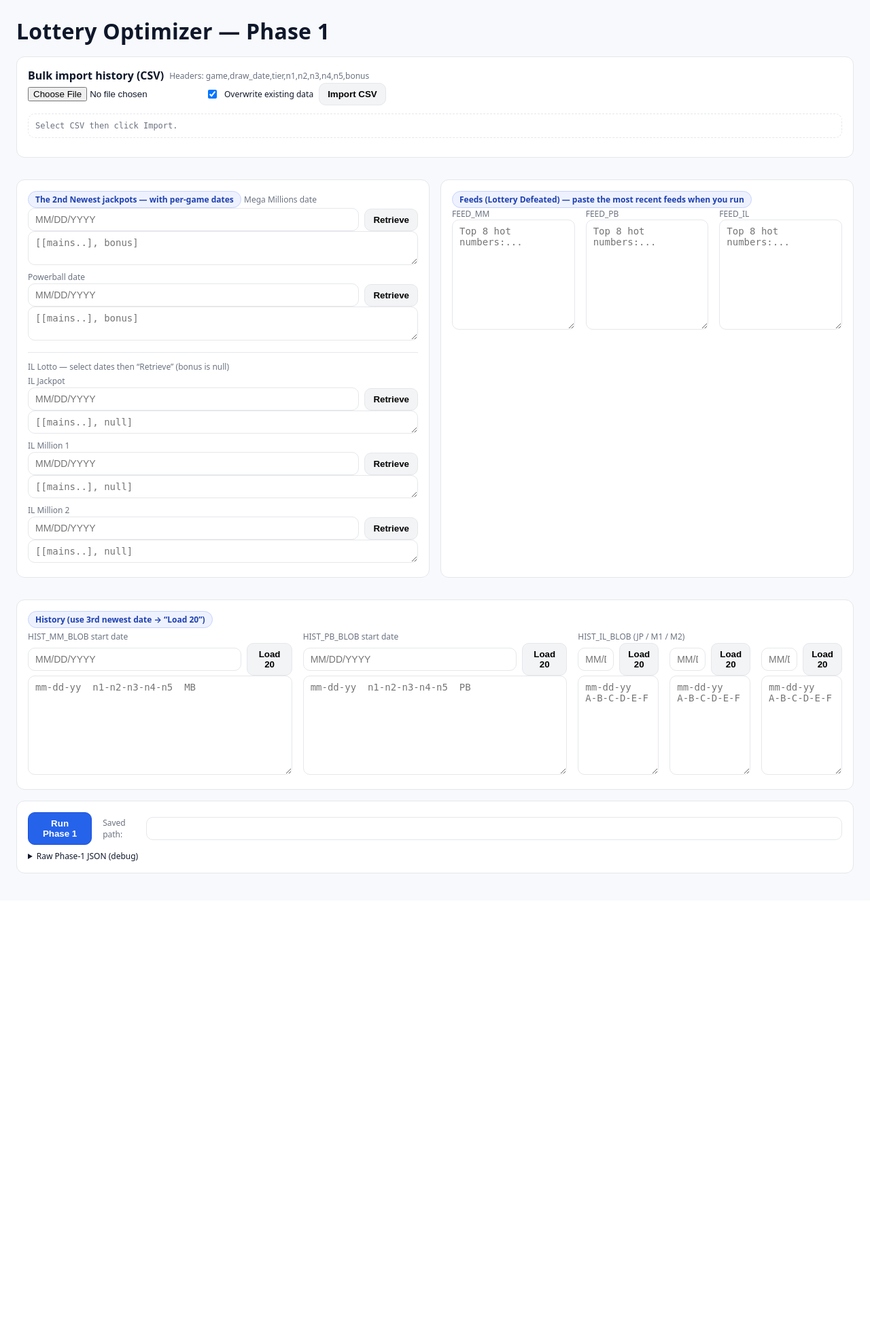
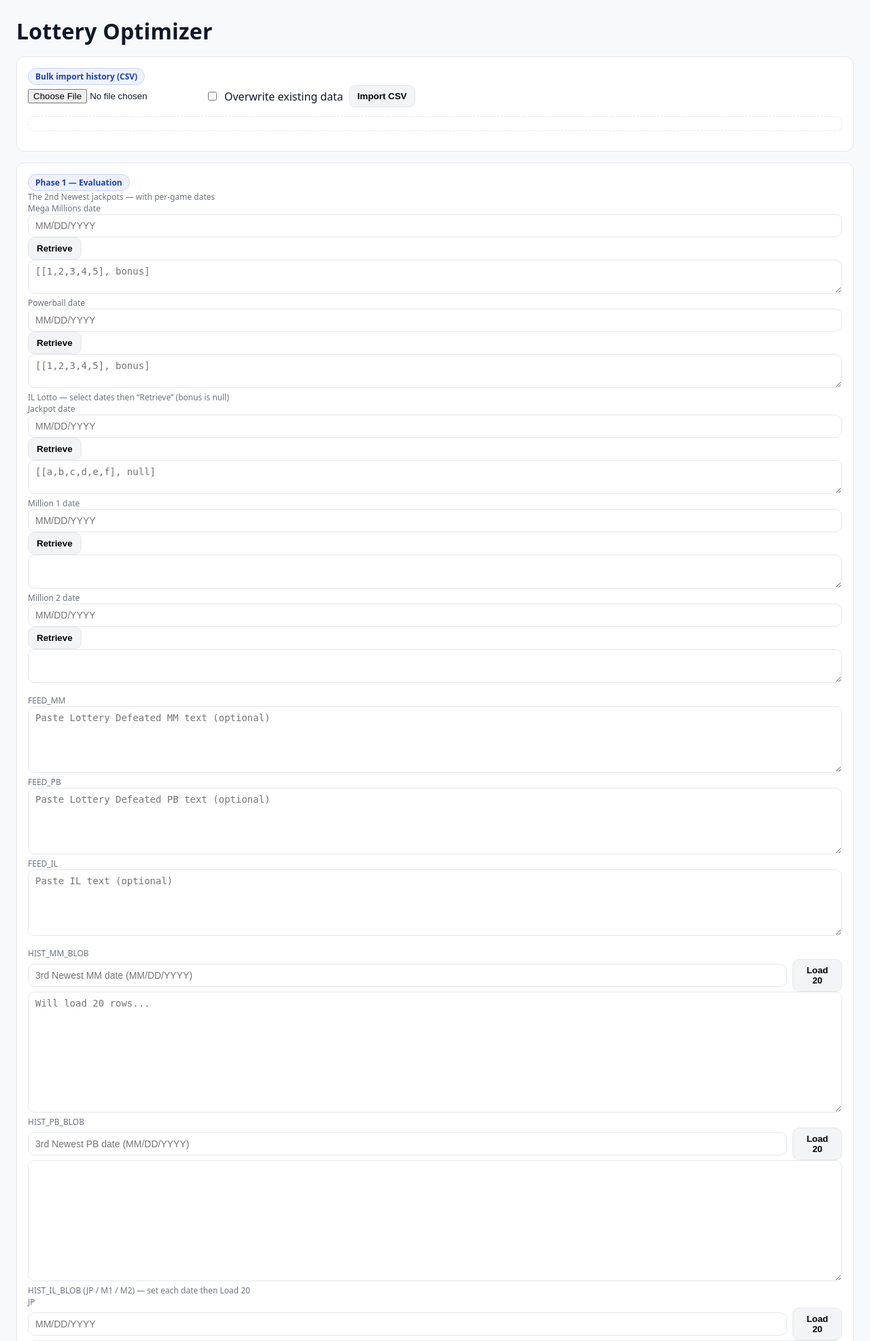
Before and after one commit to lettiehsu/lottery-optimizer, a Flask app: page / in a window 1280 px wide. Shown: the top 1973 px of the page at 68% size. Before the commit the page ends 1285 px from the top, so only its background shows below. Run offline with Flask 3, Linux system fonts and the light colour scheme.

Commit message:
Update index.html

```diff
--- a/templates/index.html
+++ b/templates/index.html
@@ -1,155 +1,200 @@
 <!doctype html>
-<html lang="en">
+<html>
 <head>
   <meta charset="utf-8" />
   <title>Lottery Optimizer</title>
+  <meta name="viewport" content="width=device-width,initial-scale=1" />
   <link rel="stylesheet" href="/static/styles.css" />
 </head>
 <body>
-  <h1>Lottery Optimizer — Phase 1</h1>
+  <h1>Lottery Optimizer</h1>
 
-  <!-- Upload -->
+  <!-- Upload CSV -->
   <div class="card">
+    <div class="pill">Bulk import history (CSV)</div>
     <div class="row">
-      <strong>Bulk import history (CSV)</strong>
-      <label class="tiny muted">Headers: game,draw_date,tier,n1,n2,n3,n4,n5,bonus</label>
-    </div>
-    <div class="row">
-      <input id="csvFile" type="file" />
-      <label class="row tiny"><input id="overwrite" type="checkbox" checked /> Overwrite existing data</label>
+      <input id="csvFile" type="file" accept=".csv" />
+      <label class="row"><input id="overwrite" type="checkbox" /> <span class="small">Overwrite existing data</span></label>
       <button id="btnImport" class="btn">Import CSV</button>
     </div>
-    <pre id="importLog" class="log tiny muted">Select CSV then click Import.</pre>
+    <pre id="importLog" class="log"></pre>
   </div>
 
-  <div class="grid2">
-    <!-- Per-game 2nd newest dates & retrieve -->
+  <!-- PHASE 1 INPUTS -->
   <div class="card">
-      <div class="pill">The 2nd Newest jackpots — with per-game dates</div>
+    <div class="pill">Phase 1 — Evaluation</div>
+    <div class="tiny muted">The 2nd Newest jackpots — with per-game dates</div>
 
-      <label class="tiny muted">Mega Millions date</label>
-      <div class="row">
+    <!-- NJ row selectors -->
+    <div class="grid grid-3">
+      <div>
+        <div class="tiny muted">Mega Millions date</div>
         <input id="mmDate" type="text" placeholder="MM/DD/YYYY" />
         <button id="mmRetrieve" class="btn">Retrieve</button>
+        <textarea id="mmPreview" rows="2" placeholder='[[1,2,3,4,5], bonus]'></textarea>
       </div>
-      <textarea id="mmPreview" rows="2" placeholder="[[mains..], bonus]"></textarea>
-
-      <label class="tiny muted">Powerball date</label>
-      <div class="row">
+      <div>
+        <div class="tiny muted">Powerball date</div>
         <input id="pbDate" type="text" placeholder="MM/DD/YYYY" />
         <button id="pbRetrieve" class="btn">Retrieve</button>
+        <textarea id="pbPreview" rows="2" placeholder='[[1,2,3,4,5], bonus]'></textarea>
       </div>
-      <textarea id="pbPreview" rows="2" placeholder="[[mains..], bonus]"></textarea>
-
-      <div class="line"></div>
+      <div>
         <div class="tiny muted">IL Lotto — select dates then “Retrieve” (bonus is null)</div>
-
-      <label class="tiny muted">IL Jackpot</label>
-      <div class="row">
+        <div class="grid grid-3 tinygap">
+          <div>
+            <div class="tiny muted">Jackpot date</div>
             <input id="ilJPDate" type="text" placeholder="MM/DD/YYYY" />
             <button id="ilJPRetrieve" class="btn">Retrieve</button>
+            <textarea id="ilJPPreview" rows="2" placeholder='[[a,b,c,d,e,f], null]'></textarea>
           </div>
-      <textarea id="ilJPPreview" rows="1" placeholder="[[mains..], null]"></textarea>
-
-      <label class="tiny muted">IL Million 1</label>
-      <div class="row">
+          <div>
+            <div class="tiny muted">Million 1 date</div>
             <input id="ilM1Date" type="text" placeholder="MM/DD/YYYY" />
             <button id="ilM1Retrieve" class="btn">Retrieve</button>
+            <textarea id="ilM1Preview" rows="2"></textarea>
           </div>
-      <textarea id="ilM1Preview" rows="1" placeholder="[[mains..], null]"></textarea>
-
-      <label class="tiny muted">IL Million 2</label>
-      <div class="row">
+          <div>
+            <div class="tiny muted">Million 2 date</div>
             <input id="ilM2Date" type="text" placeholder="MM/DD/YYYY" />
             <button id="ilM2Retrieve" class="btn">Retrieve</button>
-      </div>
-      <textarea id="ilM2Preview" rows="1" placeholder="[[mains..], null]"></textarea>
-    </div>
-
-    <!-- Feeds (paste latest when you run) -->
-    <div class="card">
-      <div class="pill">Feeds (Lottery Defeated) — paste the most recent feeds when you run</div>
-      <div class="grid3">
-        <div>
-          <div class="tiny muted">FEED_MM</div>
-          <textarea id="feedMM" rows="9" placeholder="Top 8 hot numbers:..."></textarea>
-        </div>
-        <div>
-          <div class="tiny muted">FEED_PB</div>
-          <textarea id="feedPB" rows="9" placeholder="Top 8 hot numbers:..."></textarea>
-        </div>
-        <div>
-          <div class="tiny muted">FEED_IL</div>
-          <textarea id="feedIL" rows="9" placeholder="Top 8 hot numbers:..."></textarea>
+            <textarea id="ilM2Preview" rows="2"></textarea>
           </div>
         </div>
       </div>
     </div>
 
-  <!-- History blobs -->
-  <div class="card">
-    <div class="pill">History (use 3rd newest date → “Load 20”)</div>
-    <div class="grid3">
-      <!-- MM -->
+    <!-- FEEDS -->
+    <div class="grid grid-3" style="margin-top:12px;">
       <div>
-        <label class="tiny muted">HIST_MM_BLOB start date</label>
-        <div class="row">
-          <input id="histMMDate" type="text" placeholder="MM/DD/YYYY" />
-          <button id="loadMM" class="btn">Load 20</button>
-        </div>
-        <textarea id="histMM" rows="8" placeholder="mm-dd-yy  n1-n2-n3-n4-n5  MB"></textarea>
-      </div>
-      <!-- PB -->
-      <div>
-        <label class="tiny muted">HIST_PB_BLOB start date</label>
-        <div class="row">
-          <input id="histPBDate" type="text" placeholder="MM/DD/YYYY" />
-          <button id="loadPB" class="btn">Load 20</button>
-        </div>
-        <textarea id="histPB" rows="8" placeholder="mm-dd-yy  n1-n2-n3-n4-n5  PB"></textarea>
-      </div>
-      <!-- IL JP/M1/M2 -->
-      <div>
-        <label class="tiny muted">HIST_IL_BLOB (JP / M1 / M2)</label>
-        <div class="grid3">
-          <div>
-            <div class="row">
-              <input id="histILJPDate" type="text" placeholder="MM/DD/YYYY" />
-              <button id="loadILJP" class="btn">Load 20</button>
-            </div>
-            <textarea id="histILJP" rows="8" placeholder="mm-dd-yy  A-B-C-D-E-F"></textarea>
+        <div class="tiny muted">FEED_MM</div>
+        <textarea id="FEED_MM" rows="5" placeholder="Paste Lottery Defeated MM text (optional)"></textarea>
       </div>
       <div>
-            <div class="row">
-              <input id="histILM1Date" type="text" placeholder="MM/DD/YYYY" />
-              <button id="loadILM1" class="btn">Load 20</button>
-            </div>
-            <textarea id="histILM1" rows="8" placeholder="mm-dd-yy  A-B-C-D-E-F"></textarea>
+        <div class="tiny muted">FEED_PB</div>
+        <textarea id="FEED_PB" rows="5" placeholder="Paste Lottery Defeated PB text (optional)"></textarea>
       </div>
       <div>
+        <div class="tiny muted">FEED_IL</div>
+        <textarea id="FEED_IL" rows="5" placeholder="Paste IL text (optional)"></textarea>
+      </div>
+    </div>
+
+    <!-- HISTORY LOAD 20 -->
+    <div class="grid grid-3" style="margin-top:12px;">
+      <div>
+        <div class="tiny muted">HIST_MM_BLOB</div>
         <div class="row">
-              <input id="histILM2Date" type="text" placeholder="MM/DD/YYYY" />
-              <button id="loadILM2" class="btn">Load 20</button>
+          <input id="mmHistDate" type="text" placeholder="3rd Newest MM date (MM/DD/YYYY)" />
+          <button id="mmLoad20" class="btn">Load 20</button>
         </div>
-            <textarea id="histILM2" rows="8" placeholder="mm-dd-yy  A-B-C-D-E-F"></textarea>
+        <textarea id="HIST_MM_BLOB" rows="10" placeholder="Will load 20 rows..."></textarea>
       </div>
+      <div>
+        <div class="tiny muted">HIST_PB_BLOB</div>
+        <div class="row">
+          <input id="pbHistDate" type="text" placeholder="3rd Newest PB date (MM/DD/YYYY)" />
+          <button id="pbLoad20" class="btn">Load 20</button>
+        </div>
+        <textarea id="HIST_PB_BLOB" rows="10"></textarea>
+      </div>
+      <div>
+        <div class="tiny muted">HIST_IL_BLOB (JP / M1 / M2) — set each date then Load 20</div>
+        <div class="grid grid-3 tinygap">
+          <div>
+            <div class="tiny muted">JP</div>
+            <div class="row">
+              <input id="ilJPHistDate" type="text" placeholder="MM/DD/YYYY" />
+              <button id="ilJPLoad20" class="btn">Load 20</button>
+            </div>
+            <textarea id="HIST_IL_JP_BLOB" rows="7"></textarea>
+          </div>
+          <div>
+            <div class="tiny muted">M1</div>
+            <div class="row">
+              <input id="ilM1HistDate" type="text" placeholder="MM/DD/YYYY" />
+              <button id="ilM1Load20" class="btn">Load 20</button>
+            </div>
+            <textarea id="HIST_IL_M1_BLOB" rows="7"></textarea>
+          </div>
+          <div>
+            <div class="tiny muted">M2</div>
+            <div class="row">
+              <input id="ilM2HistDate" type="text" placeholder="MM/DD/YYYY" />
+              <button id="ilM2Load20" class="btn">Load 20</button>
+            </div>
+            <textarea id="HIST_IL_M2_BLOB" rows="7"></textarea>
           </div>
         </div>
       </div>
     </div>
 
-  <!-- Run Phase 1 -->
+    <!-- RUN PHASE 1 -->
+    <div class="row g-2" style="margin-top:14px;">
+      <button id="runPhase1" class="btn primary">Run Phase 1</button>
+      <span class="tiny" style="margin-left:8px;">Saved path:</span>
+      <input id="phase1Path" type="text" readonly />
+    </div>
+  </div>
+
+  <!-- PHASE 1 RESULTS -->
+  <div id="phase1ResultsRow" class="grid grid-3">
     <div class="card">
-    <div class="row">
-      <button id="runPhase1" class="btn primary">Run Phase 1</button>
-      <span class="tiny muted" style="margin-left:8px;">Saved path:</span>
-      <input id="phase1Path" type="text" readonly />
-      <span id="doneBadge" class="pill tiny" style="display:none;">Done</span>
+      <div class="inline">
+        <span class="pill">Mega Millions — 50 rows</span>
+        <span id="mmCounts" class="tiny right"></span>
       </div>
-    <details style="margin-top:8px;">
-      <summary class="tiny">Raw Phase-1 JSON (debug)</summary>
-      <pre id="phase1Result" class="log"></pre>
-    </details>
+      <div class="two-col">
+        <div>
+          <div class="tiny muted">Batch</div>
+          <ol id="mmBatch" class="batch mono"></ol>
+        </div>
+        <div>
+          <div class="tiny muted">Stats</div>
+          <div id="mmStats" class="statline"></div>
+          <div class="tiny muted" style="margin-top:8px;">Row indices</div>
+          <pre id="mmRows" class="mono" style="min-height:90px;"></pre>
+        </div>
+      </div>
+    </div>
+
+    <div class="card">
+      <div class="inline">
+        <span class="pill">Powerball — 50 rows</span>
+        <span id="pbCounts" class="tiny right"></span>
+      </div>
+      <div class="two-col">
+        <div>
+          <div class="tiny muted">Batch</div>
+          <ol id="pbBatch" class="batch mono"></ol>
+        </div>
+        <div>
+          <div class="tiny muted">Stats</div>
+          <div id="pbStats" class="statline"></div>
+          <div class="tiny muted" style="margin-top:8px;">Row indices</div>
+          <pre id="pbRows" class="mono" style="min-height:90px;"></pre>
+        </div>
+      </div>
+    </div>
+
+    <div class="card">
+      <div class="inline">
+        <span class="pill">IL Lotto — 50 rows</span>
+        <span id="ilCounts" class="tiny right"></span>
+      </div>
+      <div class="two-col">
+        <div>
+          <div class="tiny muted">Batch</div>
+          <ol id="ilBatch" class="batch mono"></ol>
+        </div>
+        <div>
+          <div class="tiny muted">Stats</div>
+          <div id="ilStats" class="statline"></div>
+          <div class="tiny muted" style="margin-top:8px;">Row indices</div>
+          <pre id="ilRows" class="mono" style="min-height:90px;"></pre>
+        </div>
+      </div>
+    </div>
   </div>
 
   <script src="/static/app.js"></script>
```
Lines whose indentation alone changed are shown as unchanged.
